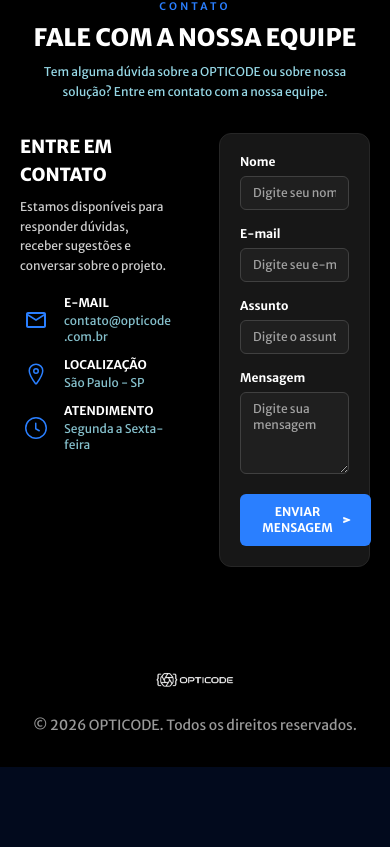
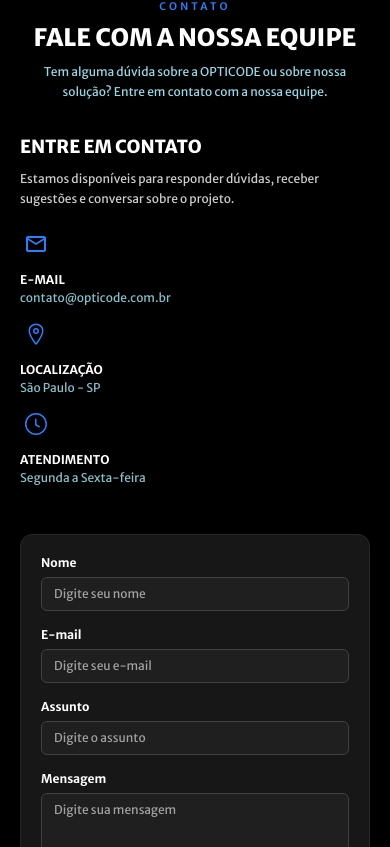
Before and after one commit to isadorabassoasseiro-boop/OptiCode, a React (Vite) app: page /suporte in a window 390 px wide. Shown: the part 817-1664 px from the top of the page. Before the commit the page ends 1584 px from the top, so only its background shows below. Built offline with nearby package versions, Linux system fonts and the light colour scheme; no server answers.

Commit message:
feat: responsividade do formulario

```diff
--- a/src/components/Contato.jsx
+++ b/src/components/Contato.jsx
@@ -76,7 +76,7 @@
 
             {/* MOBILE: uma coluna (informações em cima, formulário embaixo) */}
             {/* DESKTOP (lg+): duas colunas (formulário à esquerda, informações à direita) */}
-            <div className="mx-auto grid w-full max-w-[58rem] grid-cols-1 gap-12 lg:grid-cols-2 lg:gap-11">
+            <div className="mx-auto flex w-full max-w-[58rem] flex-col gap-12 lg:grid lg:grid-cols-2 lg:gap-11">
 
                 {/* Informações — primeiro no mobile, à direita no desktop */}
                 <div className="min-w-0 lg:order-2">
--- a/src/components/ContatoItem.jsx
+++ b/src/components/ContatoItem.jsx
@@ -1,6 +1,6 @@
 function ContatoItem ({Icone,titulo,texto}) {
     return(
-        <div className="flex items-center gap-3 lg:gap-4">
+        <div className="flex flex-col items-start gap-3 lg:flex-row lg:items-center lg:gap-4">
 
             {/* Ícone azul e menor no mobile, branco e maior no desktop */}
             <span className="flex h-8 w-8 shrink-0 items-center justify-center text-2xl text-azure lg:h-10 lg:w-10 lg:text-3xl lg:text-white">
```
